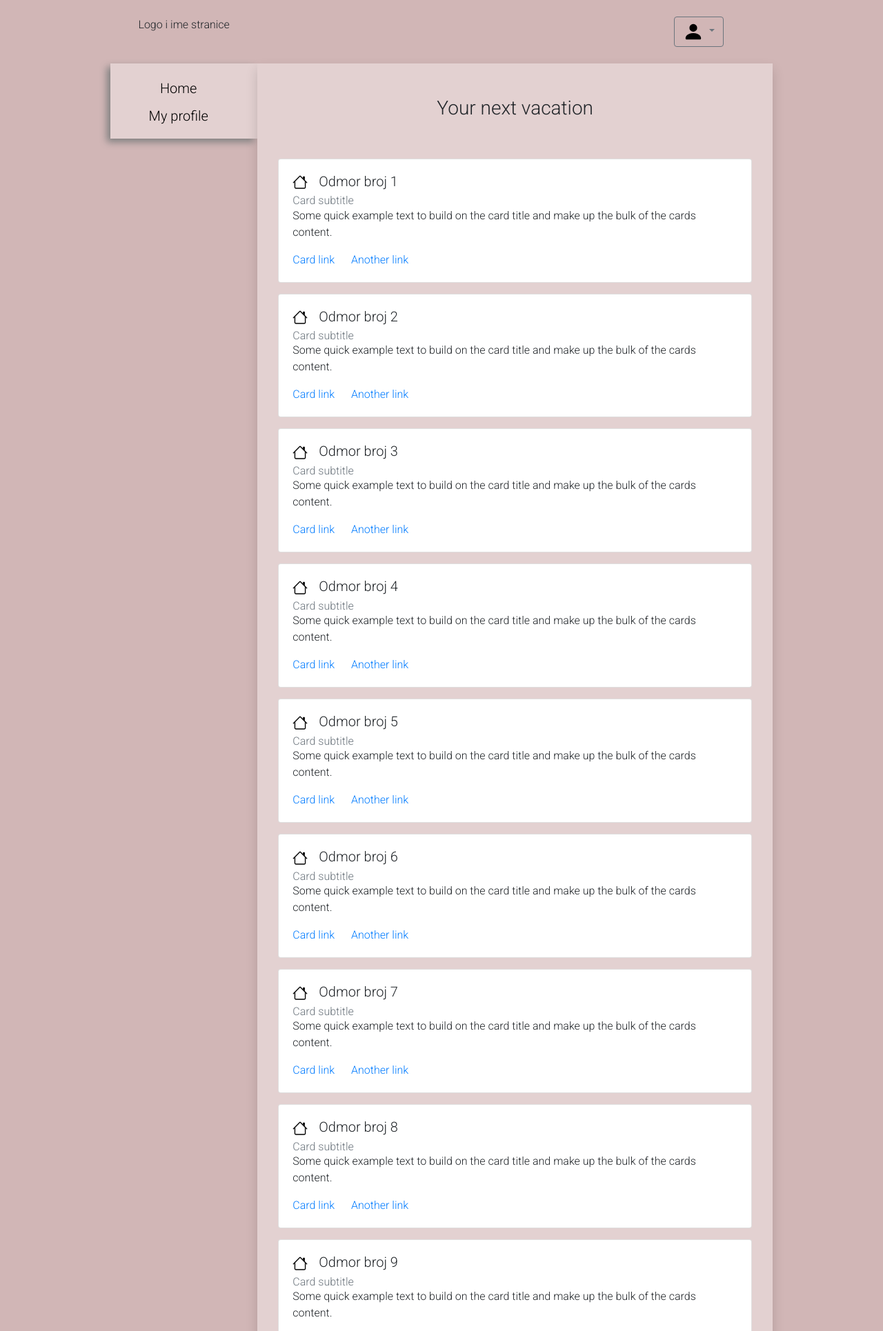
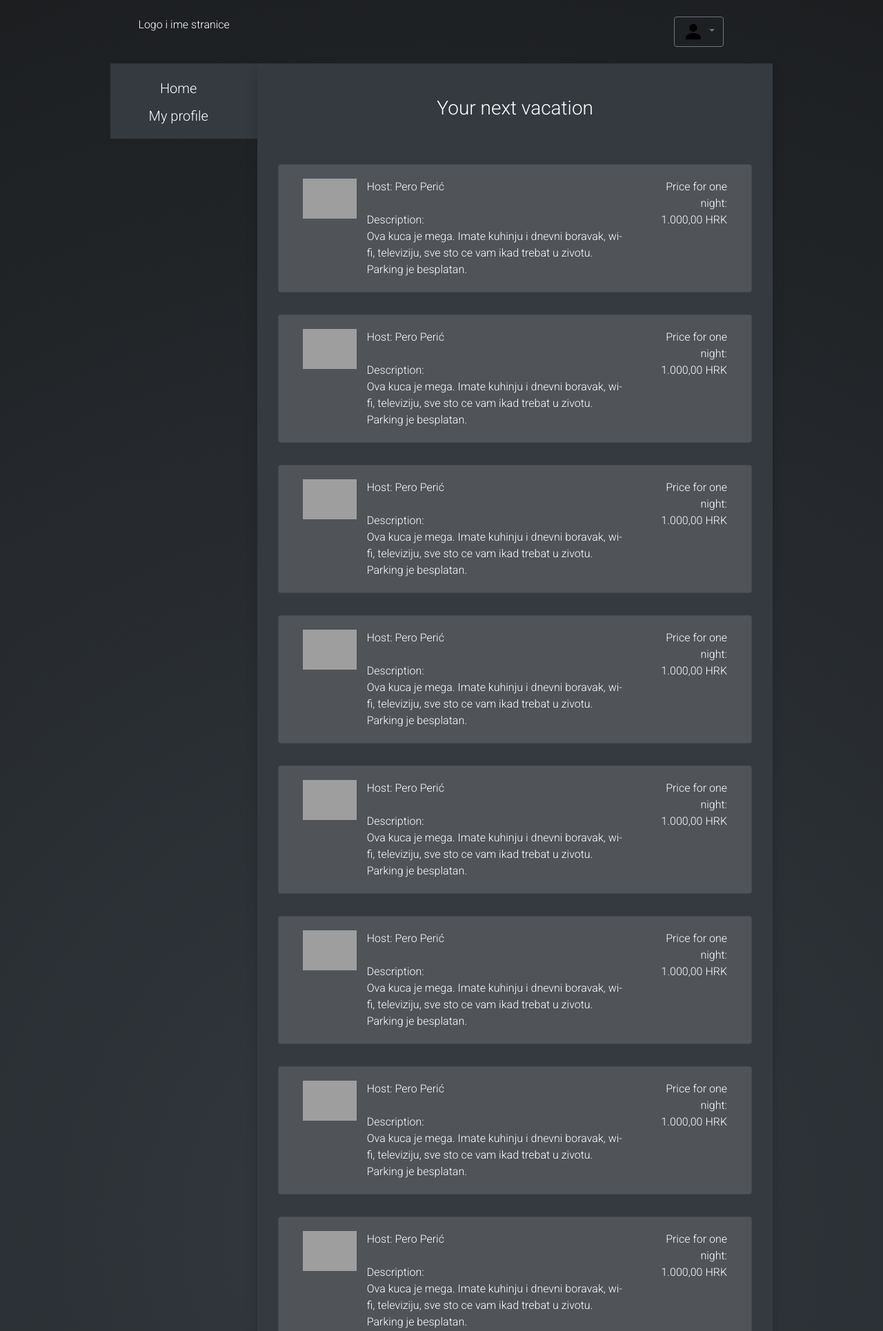
Before and after one commit to tinmarecic6/automatic-octo-spoon, a PHP site: page /homepage.php in a window 1280 px wide. Shown: the top 1930 px of the page at 69% size. Run offline with PHP 8.4, Linux system fonts and the light colour scheme; a user stored in the database is signed in; data comes from the database, SQL or seed files in the repository; grey boxes are pictures that could not be loaded.

Commit message:
admin forme i izgled homepagea

```diff
--- a/Style/user_page.css
+++ b/Style/user_page.css
@@ -4,20 +4,27 @@
 }
 
 .user_info{
-    background-color:#e3d1d1;
-    box-shadow:-5px 5px 10px gray;
+    background-color: rgba(52,58,64,1);
+    /*box-shadow:-5px 5px 10px gray;*/
 }
 .reservations_p{
-    background-color: #e3d1d1;
+    background-color:  rgba(52,58,64,1);
     box-shadow:5px 5px 10px gray;
 }
 .settings{
-    background-color: #e3d1d1;
+    background-color: rgba(52,58,64,1);
     box-shadow:5px 5px 10px gray;
 }
+
+.kartice{
+    background-color: #505458;
+}
+
 body{
-    background-color: #d1b6b6;
+    background: rgb(52,58,64);
+    background: radial-gradient(circle, rgba(52,58,64,1) 0%, rgba(28,30,32,1) 100%);
     font-family: 'Roboto', sans-serif;
+    color: white;
 }
 .footer{
     height:10%;
@@ -40,21 +47,21 @@ body{
 
 .navigacija a:link
 {
-    color:black;
+    color:white;
 }
 
 .navigacija a:visited
 {
-    color:black;
+    color:white;
 }
 
 .navigacija a:hover
 {
-    color:white;
+    color:black;
 }
 
 .navigacija a:active
 {
-    color:white;
+    color:black;
     font-weight: bolder;
 }
--- a/homepage.php
+++ b/homepage.php
@@ -67,17 +67,35 @@
           <?php
 
           for($i = 0;$i<15;$i++){
-          echo '<div class="col col-sm-12 m-2">
-              <div class="card" >
-                  <div class="card-body">
-                    <h5 class="card-title"><img src="media/house.svg" class="mr-3" height="22">Odmor broj '.($i+1).'</h5>
-                    <h6 class="card-subtitle  text-muted">Card subtitle</h6>
-                    <p class="card-text">Some quick example text to build on the card title and make up the bulk of the cards content.</p>
-                    <a href="#" class="card-link">Card link</a>
-                    <a href="#" class="card-link">Another link</a>
+            echo'
+                <div class="col col-sm-12 m-3">
+                  <div class="card kartice">
+                    <div class="card-body">
+                      <div class="container">
+                        <div class="row">
+                          <div class="col-2">
+                            <img src="media/sg.jpeg" alt="slika" width="100%"></img>
+                          </div>
+                          <div class="col-7">
+                            <div class="row">
+                              Host: Pero Perić
+                            </div>
+                            <br>
+                            <div class="row">
+                              Description:<br>
+                              Ova kuca je mega. Imate kuhinju i dnevni boravak, wi-fi, televiziju, sve sto ce vam ikad trebat u zivotu. Parking je besplatan.
+                            </div>
+                          </div>
+                          <div class="col text-right">
+                            Price for one night: <br>
+                            1.000,00 HRK
+                          </div>
+                        </div>
+                      </div>
+                    </div>
                   </div>
-                </div>
-              </div><!--column-->';}
+              </div>
+              ';}
           ?>
 
             </div>
```
Also changed, not shown: admin_edit.php (+107 -8 lines), admin_profile_page.php (+32 -33 lines).
